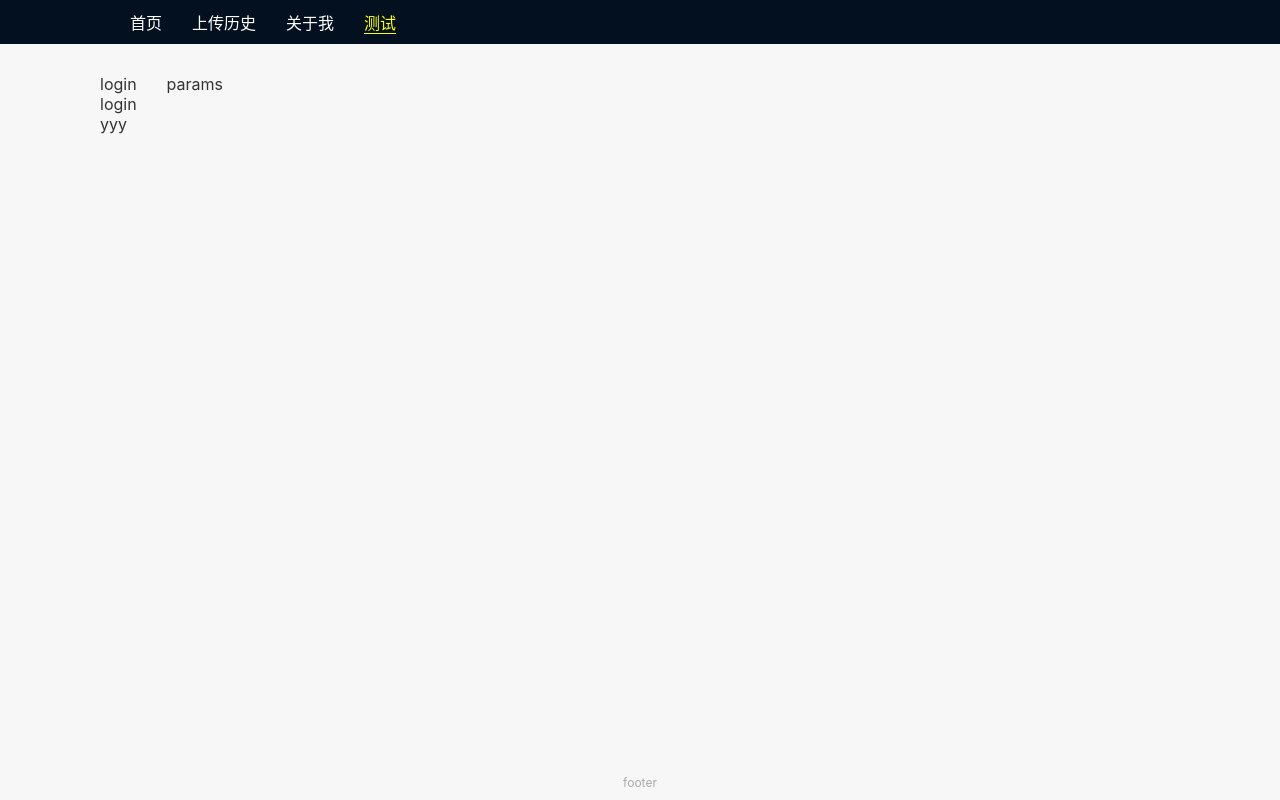
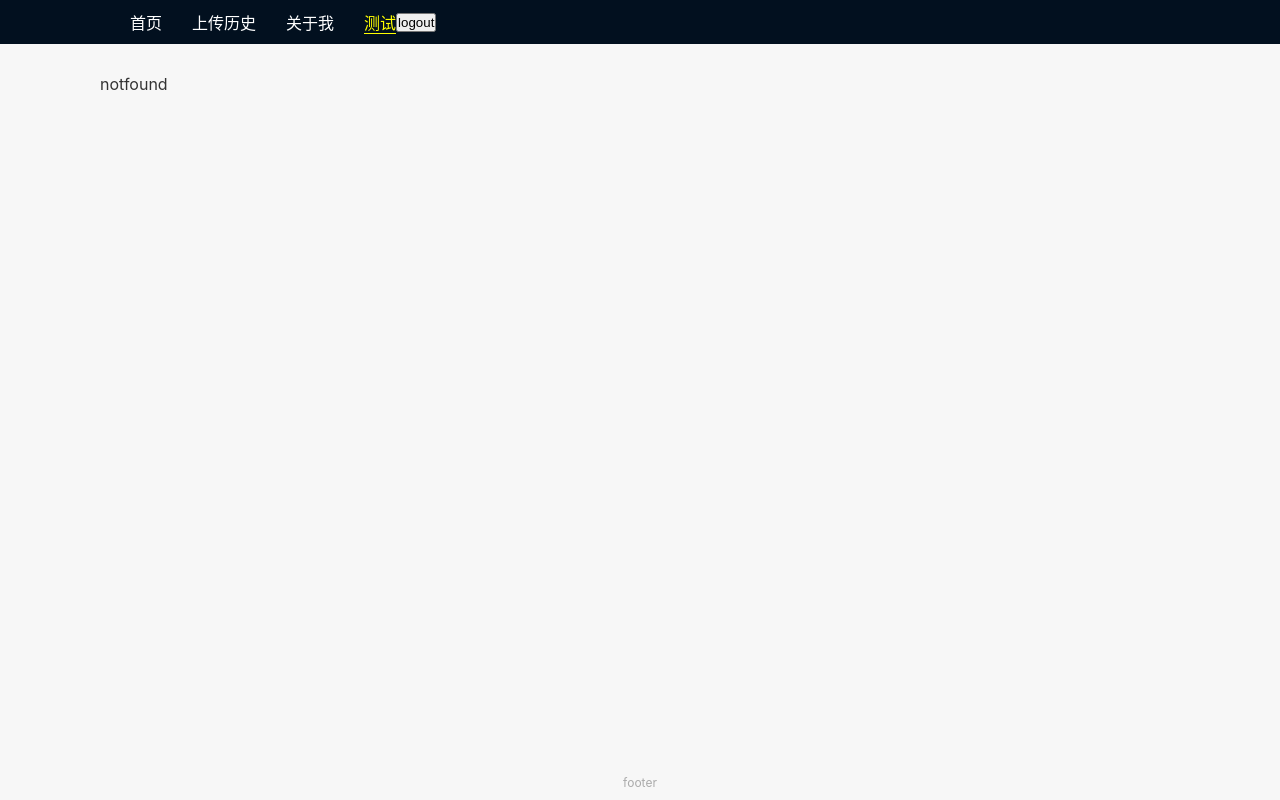
Before and after one commit to leigp555/react-template, a React app: page /test/login in a window 1280 px wide. Built offline with nearby package versions, Linux system fonts and the light colour scheme.

Commit message:
feat: 路由鉴权

```diff
--- a/src/App.tsx
+++ b/src/App.tsx
@@ -4,7 +4,7 @@ import Footer from "./components/Footer";
 import Loading from "./components/Loading";
 import {
     Routes,
-    Route,
+    Route, useLocation, Navigate,
 } from 'react-router-dom'
 
 const Home = lazy((): Promise<{ default: ComponentType<any> }> => {
@@ -25,33 +25,65 @@ const Login = lazy((): Promise<{ default: ComponentType<any> }> => {
 const Register = lazy((): Promise<{ default: ComponentType<any> }> => {
     return import('./pages/Register')
 })
-const Test = lazy((): Promise<{ default: ComponentType<any> }> => {
-    return import('./pages/Test')
-})
+
+
+interface AuthContextType {
+    username: string;
+    isLogin: boolean
+    login: (user: string) => void;
+    logout: () => void;
+}
+
+type UserState = { isLogin: boolean, username: string }
+
+export const AuthContext = React.createContext<AuthContextType>(null!);
+
+//创建一个用户状态并传给后代后代可以查询或修改用户状态
+function AuthProvider({children}: { children: React.ReactNode }) {
+    const [userInfo, setUser] = React.useState<UserState>({isLogin: false, username: ''});
+    const login = (newUser: string): void => {
+        setUser(() => {
+            return {isLogin: true, username: newUser}
+        })
+    };
+    const logout = (): void => {
+        setUser(() => {
+            return {isLogin: false, username: ''}
+        })
+    };
+    let value: AuthContextType = {username: userInfo.username, isLogin: userInfo.isLogin, login, logout};
+    return <AuthContext.Provider value={value}>{children}</AuthContext.Provider>;
+}
+
+//验证用户信息
+function RequireAuth({children}: { children: JSX.Element }) {
+    const {isLogin} = React.useContext(AuthContext);
+    const location = useLocation();
+    if (!isLogin) {
+        return <Navigate to="/login" state={{from: location}} replace/>;
+    }
+    return children;
+}
 
 
 const App: React.FC<{}> = () => {
     return (
-        <React.Fragment>
+        <AuthProvider>
             <Header/>
             <Suspense fallback={<Loading/>}>
                 <main id='main'>
                     <Routes>
-                        <Route path="/" element={<Home/>}/>
-                        <Route path="/history" element={<History/>}/>
-                        <Route path="/about" element={<About/>}/>
-                        <Route path="/test" element={<Test/>}>
-                            <Route index element={<Register/>}/>
-                            <Route path="login" element={<Login/>}/>
-                            <Route path=":id" element={<Register/>}/>
-                        </Route>
+                        <Route path="/" element={<RequireAuth><Home/></RequireAuth>}/>
+                        <Route path="/history" element={<RequireAuth><History/></RequireAuth>}/>
+                        <Route path="/about" element={<RequireAuth><About/></RequireAuth>}/>
+                        <Route path="/login" element={<Login/>}/>
+                        <Route path="/register" element={<Register/>}/>
                         <Route path="*" element={<NotFound/>}/>
                     </Routes>
                 </main>
             </Suspense>
             <Footer/>
-        </React.Fragment>
+        </AuthProvider>
     );
 }
-
 export default App;
--- a/src/components/Header.tsx
+++ b/src/components/Header.tsx
@@ -1,6 +1,7 @@
-import React from "react";
+import React, {useContext} from "react";
 import {NavLink} from 'react-router-dom'
 import styled from 'styled-components'
+import {AuthContext} from "../App";
 
 const StyledHeader = styled.header`
   padding: 10px 100px;
@@ -21,6 +22,7 @@ interface Props {
 }
 
 const Header: React.FC<Props> = () => {
+    const {logout} =useContext(AuthContext)
     return (
         <StyledHeader>
             <nav>
@@ -29,6 +31,7 @@ const Header: React.FC<Props> = () => {
                 <StyledLink to={'/about'}>关于我</StyledLink>
                 <StyledLink to={'/test'}>测试</StyledLink>
             </nav>
+            <button onClick={logout}>logout</button>
         </StyledHeader>
     )
 }
--- a/src/pages/About.tsx
+++ b/src/pages/About.tsx
@@ -9,5 +9,4 @@ const About:React.FC<Props> =()=>{
         </React.Fragment>
     )
 }
-
 export default About
--- a/src/pages/Login.tsx
+++ b/src/pages/Login.tsx
@@ -1,9 +1,31 @@
-import React from "react";
+import React, {createRef, FormEvent, useContext, useState} from "react";
+import { useNavigate } from "react-router-dom";
+import {AuthContext} from "../App";
 
 const Login: React.FC<{}> = () => {
+    const [user,setUser]=useState<string>('')
+    const navigate = useNavigate();
+    const inputEl=createRef<HTMLInputElement>()
+    const { login}=useContext(AuthContext)
+    const formSubmit=(e:FormEvent)=>{
+        e.preventDefault()
+        login(user)
+        navigate("/")
+    }
+    const newUser=()=>{
+        setUser(()=>{
+            return inputEl.current!.value
+        })
+    }
     return (
         <>
             <div>login</div>
+            <form >
+                <label htmlFor="username">
+                    <input ref={inputEl} type="text" name="username" value={user} onChange={newUser}/>
+                </label>
+               <button type="submit" onClick={formSubmit}>登录</button>
+            </form>
         </>
     )
 }
--- a/src/pages/Test.tsx
+++ /dev/null
@@ -1,31 +0,0 @@
-import React from "react";
-import {useParams,NavLink, Outlet,useSearchParams,useLocation} from 'react-router-dom'
-
-interface Props {
-
-}
-
-const Test: React.FC<Props> = () => {
-    const params=useParams()
-    let location = useLocation();
-    console.log(location);
-    const [searchParams, setSearchParams] = useSearchParams()
-    if(searchParams.get("name")) console.log(searchParams.get("name"))
-    return (
-        <>
-            <nav>
-                <NavLink to="/test/login?name=lgp" style={{marginRight:'30px'}}>login</NavLink>
-                <NavLink to="/test/xxx">params</NavLink>
-            </nav>
-            <div>
-                <Outlet/>
-            </div>
-            <div>
-                {params.id?params.id:"yyy"}
-            </div>
-
-        </>
-    )
-}
-
-export default Test
```
